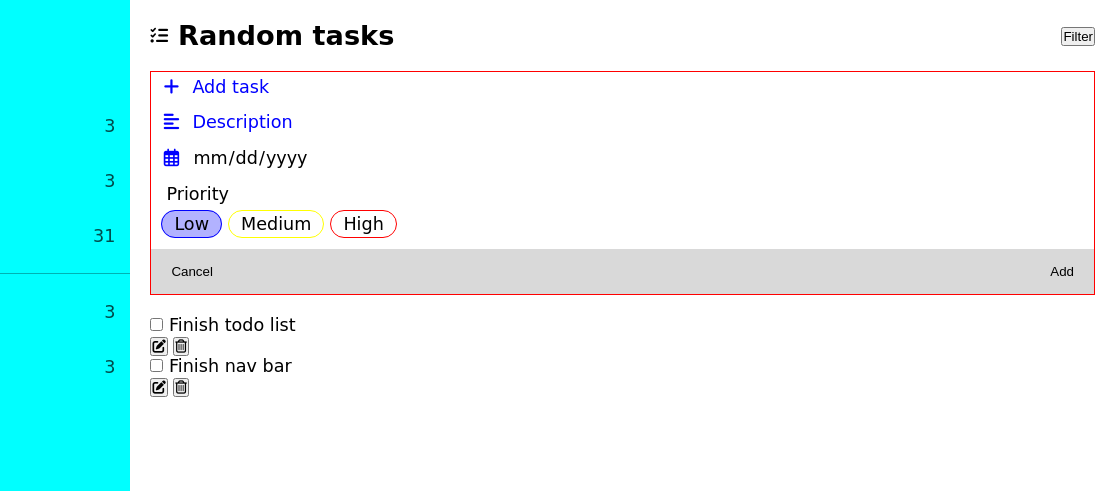
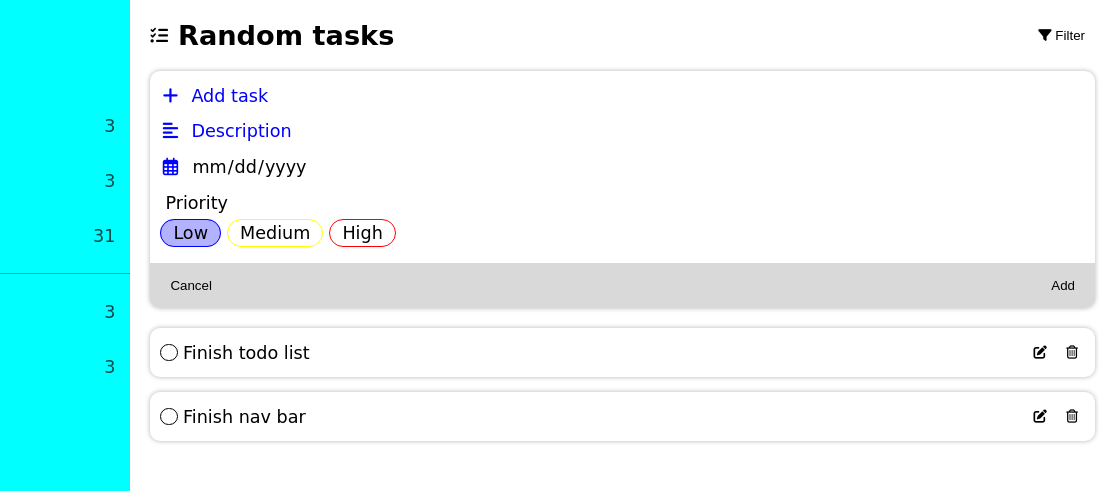
Before and after one commit to jonhatanh/todo-list, a website built with webpack: page dist/index.html in a window 1280 px wide. Shown: the top 491 px of the page, 165-1280 px from the left. Built offline with nearby package versions, Linux system fonts and the light colour scheme; a web font is replaced by a local one.

Commit message:
Add task list structure and styles

```diff
--- a/src/style.scss
+++ b/src/style.scss
@@ -154,18 +154,31 @@ input {
     align-items: center;
     gap: 10px;
 }
+.header__options {
+    button {
+        padding: 5px 10px;
+        background: none;
+        border: none;
+        border-radius: 10px;
+        &:hover {
+            background-color: rgba($color: blue, $alpha: 0.5);
+        }
+    }
+}
 .task-form {
-    border: 1px solid red;
-
+    border-radius: 10px;
+    box-shadow: 0 0 5px rgba($color: #000000, $alpha: 0.3);
+    overflow: hidden;
     form {
         display: flex;
         flex-direction: column;
         gap: 5px;
+        margin-top: 10px;
 
         footer {
             display: flex;
             justify-content: space-between;
-            margin: 10px 0 0;
+            margin: 15px 0 0;
             padding: 10px;
             background-color: rgba($color: gray, $alpha: 0.3);
             button {
@@ -246,3 +259,65 @@ input {
         }
     }
 }
+
+.tasks {
+    display: grid;
+    gap: 15px;
+
+
+}
+
+.task {
+    display: flex;
+    justify-content: space-between;
+    align-items: center;
+    gap: 5px;
+    padding: 10px;
+    border-radius: 10px;
+    box-shadow: 0 0 5px rgba($color: #000000, $alpha: 0.3);
+
+    &__name {
+        flex: 1;
+    }
+
+    input[type="checkbox"] {
+        appearance: none;
+        background-color: inherit;
+        margin: 0;
+        font: inherit;
+        color: currentColor;
+        border: 1px solid black;
+        border-radius: 50%;
+        cursor: pointer;
+        width: 1em;
+        height: 1em;
+        display: grid;
+        place-content: center;
+
+        &::before {
+            content: '';
+            width: 0.65em;
+            height: 0.65em;
+            transform: scale(0);
+            transition: 120ms transform ease-in-out;
+            box-shadow: inset 1em 1em blue;
+            border-radius: 50%;
+        }
+        &:checked::before {
+            transform: scale(1);
+        }
+    }
+
+    &__options {
+        button {
+            padding: 7px;
+            background: none;
+            border: none;
+            border-radius: 50%;
+            &:hover {
+                background-color: rgba($color: #000000, $alpha: 0.3);
+            }
+        }
+    }
+
+}
```
Also changed, not shown: dist/index.html.
